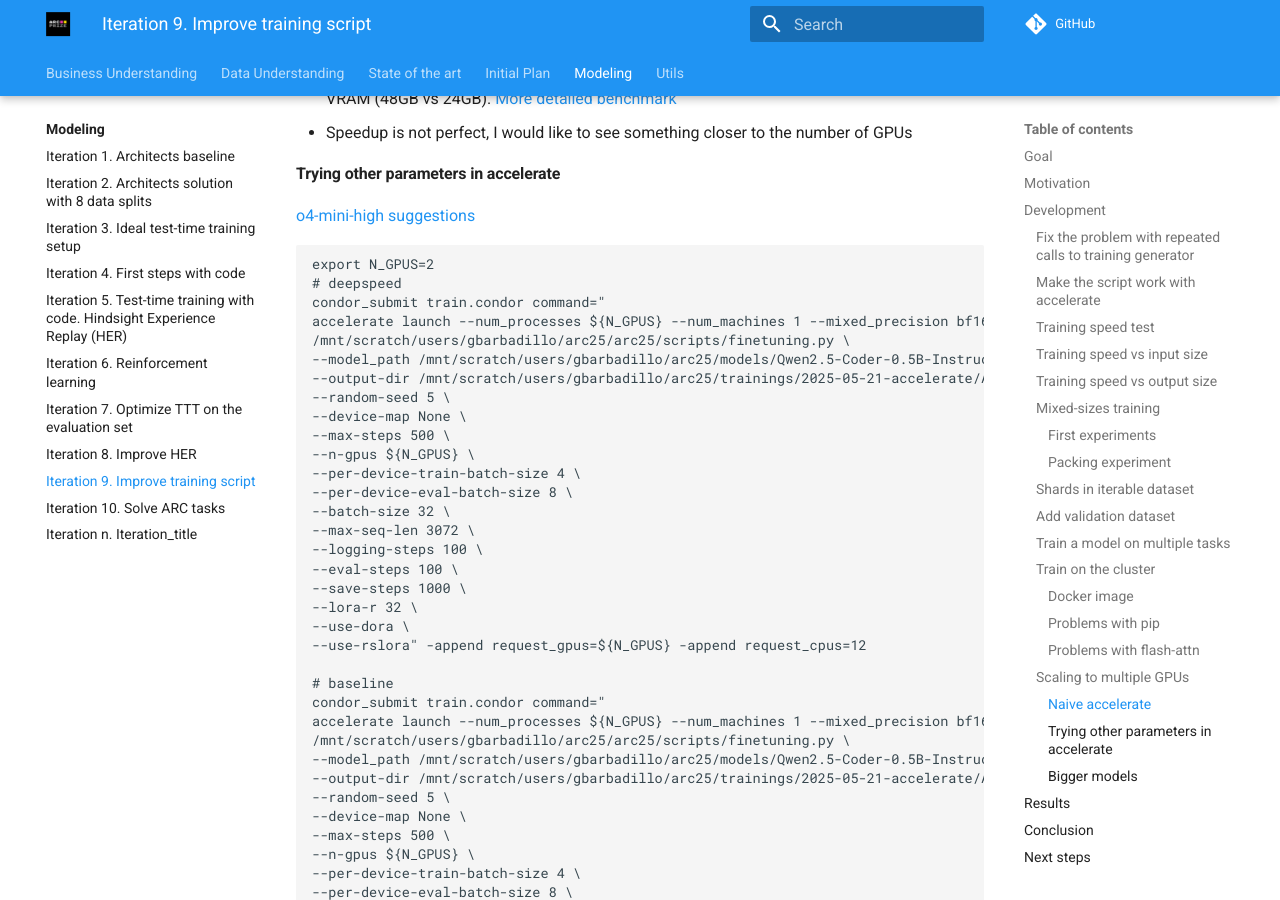
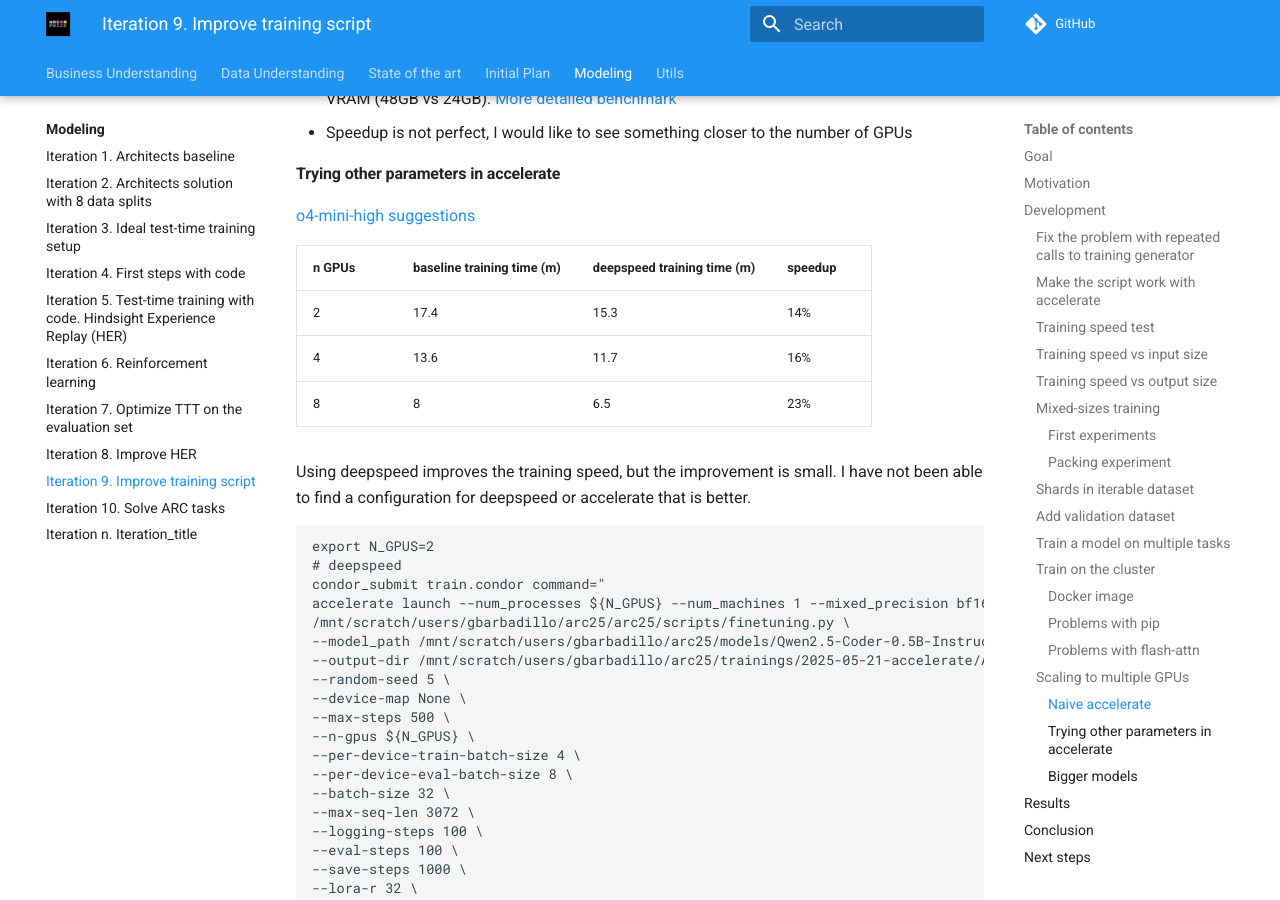
Before and after one commit to ironbar/arc25, an MkDocs documentation site: the page built from docs/modeling/Iteration_09_improve_training_script.md, in a window 1280 px wide and 900 px high, scrolled down 9882 px. Built offline with MkDocs 1.6.1 and Material for MkDocs 9.7.7, drawn with Linux system fonts in a browser that asks for light colours; comment, search, counter and statistics services are not loaded; some of the changed text lies outside the part shown.

Commit message:
closing iteration 9

````diff
--- a/docs/modeling/Iteration_09_improve_training_script.md
+++ b/docs/modeling/Iteration_09_improve_training_script.md
@@ -433,6 +433,15 @@ I have set `MAX_JOBS=2` on the cluster, and installation took around 5 hours. Se
 
 [o4-mini-high suggestions](https://chatgpt.com/share/682d7223-1ce4-8012-8b2f-e1144c3fbab2)
 
+| n GPUs | baseline training time (m) | deepspeed training time (m) | speedup |
+|--------|----------------------------|-----------------------------|---------|
+| 2      | 17.4                       | 15.3                        | 14%     |
+| 4      | 13.6                       | 11.7                        | 16%     |
+| 8      | 8                          | 6.5                         | 23%     |
+
+Using deepspeed improves the training speed, but the improvement is small. I have not been able
+to find a configuration for deepspeed or accelerate that is better.
+
 ```bash
 export N_GPUS=2
 # deepspeed
@@ -502,7 +511,7 @@ accelerate launch --num_processes ${N_GPUS} --num_machines 1 --mixed_precision b
 
 I have tried running `accelerate config default` and it only has created a file `/mnt/scratch/users/gbarbadillo/.cache/huggingface/accelerate/default_config.yaml` with this information:
 
-```
+```json
 {
   "compute_environment": "LOCAL_MACHINE",
   "debug": false,
@@ -522,7 +531,7 @@ I have tried running `accelerate config default` and it only has created a file
 }
 ```
 
-TODO: `accelerate config` -> termios.error: (25, 'Inappropriate ioctl for device')
+I cannot run  `accelerate config` inside the job because I get `termios.error: (25, 'Inappropriate ioctl for device')`
 
 #### Bigger models
 
@@ -624,6 +633,8 @@ initial intuition of how to do the task and which functions to call.
 
 ## Conclusion
 
+I have been able to train with multiple GPUs and on the cluster. Probably for small models such as 0.5B parameters it does not have sense to a lot of GPUs because speedup is not perfect.
+
 ## Next steps
 
 - Solve the training set, then the evaluation set, then the new tasks from ARC25.
````
